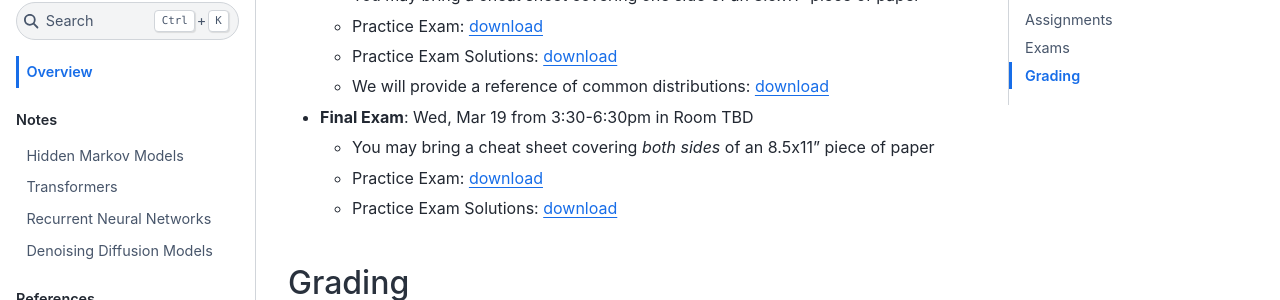
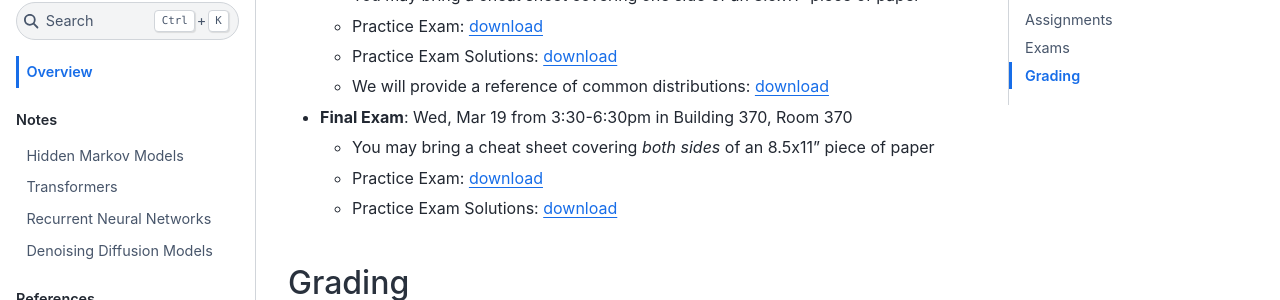
Before and after one commit to slinderman/stats305b, a Jupyter Book: the page built from index.md, in a window 1280 px wide and 900 px high, scrolled down 4459 px. Shown: the part 153-453 px from the top of the window. Built offline with Jupyter Book 1.0.4 settings and Sphinx 7.4.7 and the Sphinx Book theme 1.1.4, drawn with Linux system fonts in a browser that asks for light colours; pages that are not in the unit, such as notebooks, are missing from menus; cross-references to code outside the pages are shown as plain code.

Commit message:
adding final exam location

```diff
--- a/index.md
+++ b/index.md
@@ -89,8 +89,7 @@ We will allow 5 late days to be used as needed throughout the quarter.
   - Practice Exam Solutions: [download](midterm/midterm_2024_solns.pdf)
   - We will provide a reference of common distributions: [download](midterm/distributions.pdf)
 
-- **Final Exam**: Wed, Mar 19 from 3:30-6:30pm in Room TBD
-  <!-- - In addition to reviewing the midterm and the lecture notes, you may want to try these [practice problems](final/practice.pdf) (solutions are [here](final/practice_solutions.pdf)). -->
+- **Final Exam**: Wed, Mar 19 from 3:30-6:30pm in Building 370, Room 370
   - You may bring a cheat sheet covering _both sides_ of an 8.5x11" piece of paper
   - Practice Exam: [download](final/final_2024.pdf)
   - Practice Exam Solutions: [download](final/final_2024_solns.pdf)
```
